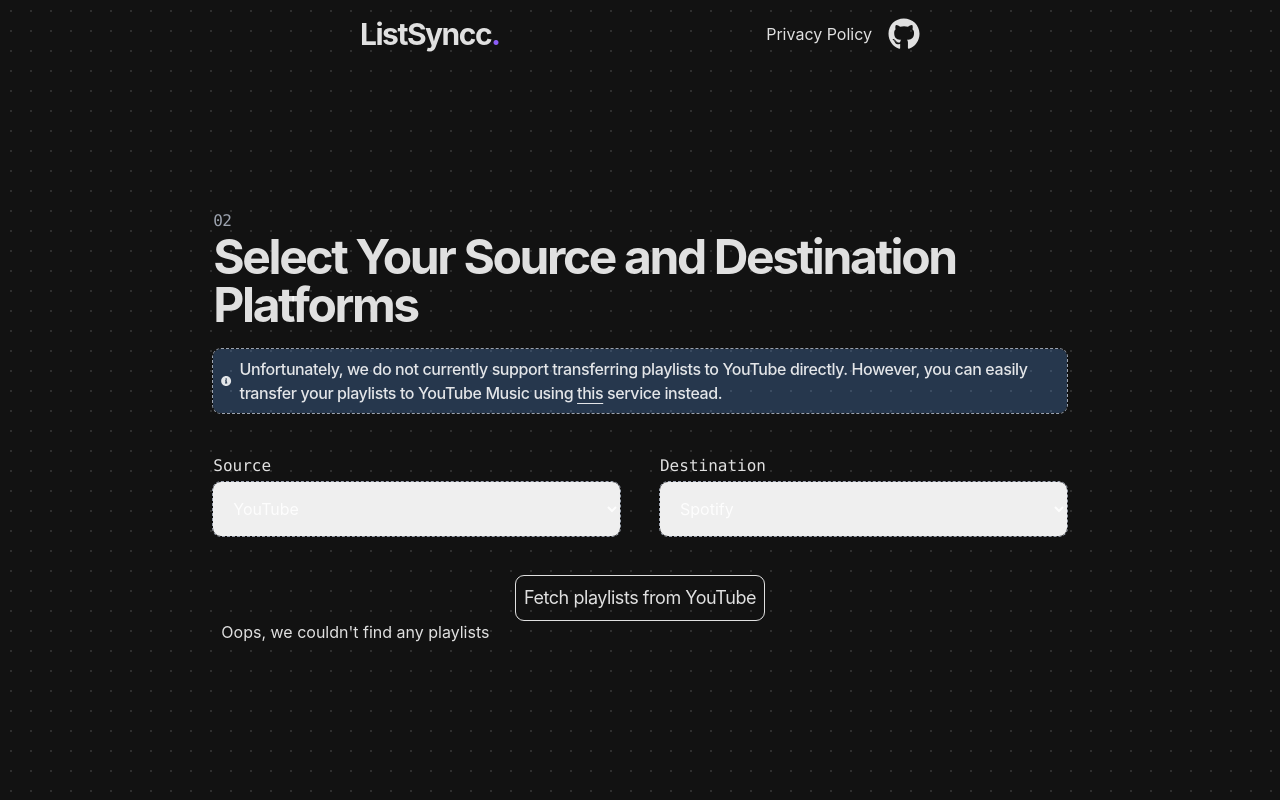
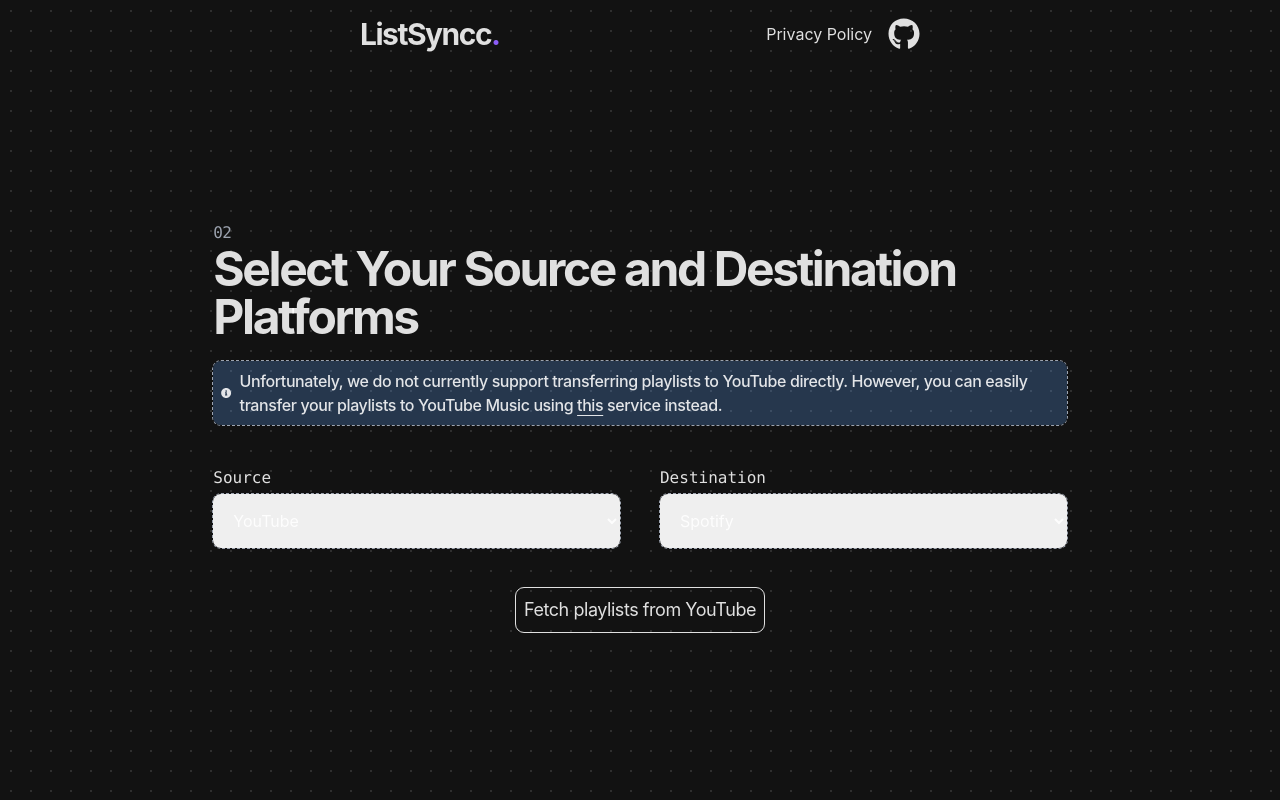
Before and after one commit to tejasraibagi26/listsyncc, a React (Vite) app in the folder frontend/: page /transfer in a window 1280 px wide. Built offline with nearby package versions, Linux system fonts and the light colour scheme.

Commit message:
fix and bug where if no playlist was found it would nt add a message

```diff
--- a/frontend/src/components/Transfer.jsx
+++ b/frontend/src/components/Transfer.jsx
@@ -39,6 +39,7 @@ const Transfer = () => {
     from: "YouTube",
     to: "Spotify",
     fromPlaylists: [],
+    fetchError: null,
   });
 
   const [selectedPlaylist, setSelectedPlaylist] = useState([]);
@@ -147,6 +148,14 @@ const Transfer = () => {
             message:
               "Looks like the request is not authorized or Youtube API Qouta has exceeded. Please try again in 24 hours.",
           };
+        }
+        if (data.length === 0 || !data) {
+          setTransferData((prev) => ({
+            ...prev,
+            fetchError: "Oops, we could'nt find any playlists.",
+          }));
+          handleShowToast("error", "Oops, we could'nt find any playlists.");
+          return;
         }
         setTransferData((prev) => ({ ...prev, fromPlaylists: data }));
         handleShowToast("success", "Retrieved data");
@@ -341,8 +350,8 @@ const Transfer = () => {
             )}
           </div>
           <div className="w-full max-h-2/3 overflow-scroll pr-2 pl-2">
-            {transferData.fromPlaylists.length === 0 && (
-              <h1>Oops, we couldn&apos;t find any playlists</h1>
+            {transferData.fetchError && (
+              <Banner type="error" text={<p>{transferData.fetchError}</p>} />
             )}
             {transferData.fromPlaylists.length !== 0 && (
               <div className="mt-10">
```
